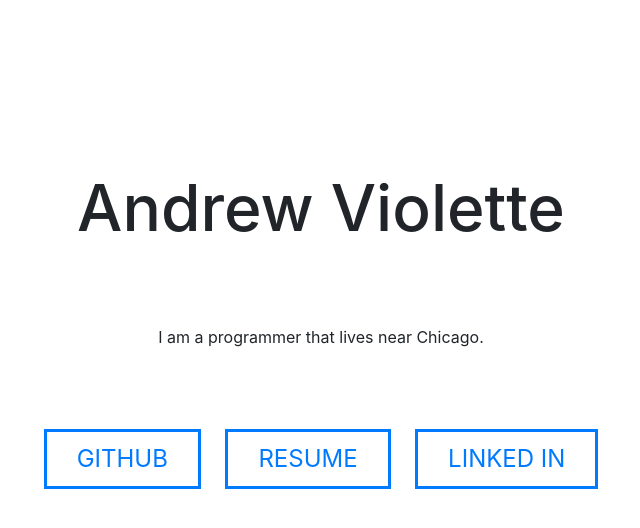
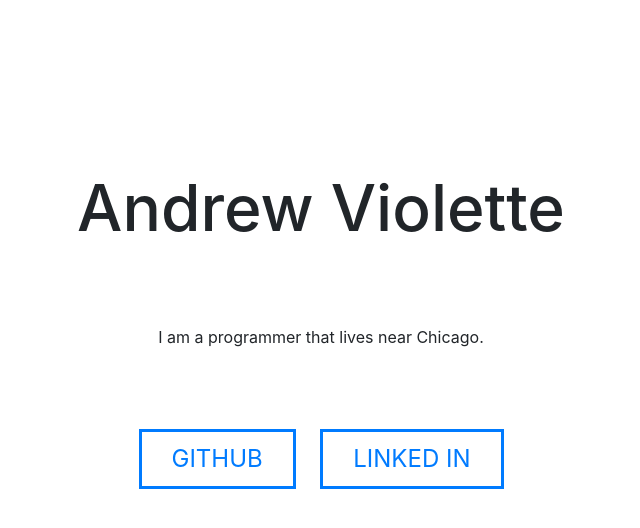
Before and after one commit to aviolette/aviolette.github.io, a Jekyll site: the page index.html, which Jekyll copies as it is, in a window 1280 px wide. Shown: the top 528 px of the page, without its empty margins (319-959 px from the left). Built offline with Jekyll 4.4.1, drawn with Linux system fonts in a browser that asks for light colours; nearby versions of some CDN libraries.

Commit message:
Update index.html

```diff
--- a/index.html
+++ b/index.html
@@ -82,7 +82,6 @@
 		<div class="row justify-content-md-center spaced-row large-screen-only">
 			<div class="col-md-auto">
 				<a class="transparent-button" href="http://github.com/aviolette">Github</a>
-				<a class="transparent-button" href="AJVResume20200710.pdf">Resume</a>
 				<a class="transparent-button" href="https://www.linkedin.com/in/aviolette">Linked In</a>
 			</div>
 		</div>
@@ -90,7 +89,6 @@
 			<div class="col-md-12">
 				<ul>
 					<li><a href="http://github.com/aviolette">Github</a></li>
-					<li><a href="AJVResume.pdf">Resume</a></li>
 					<li><a href="https://www.linkedin.com/in/aviolette">Linked In</a></li>
 				</ul>
 			</div>
```
